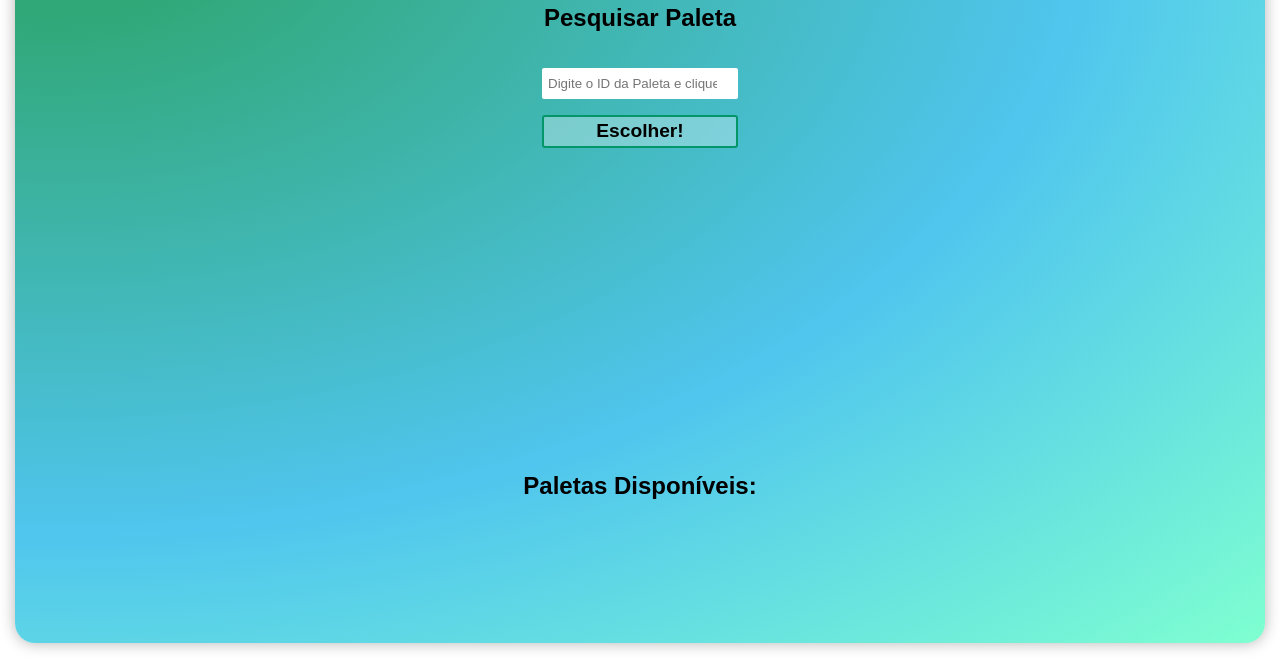
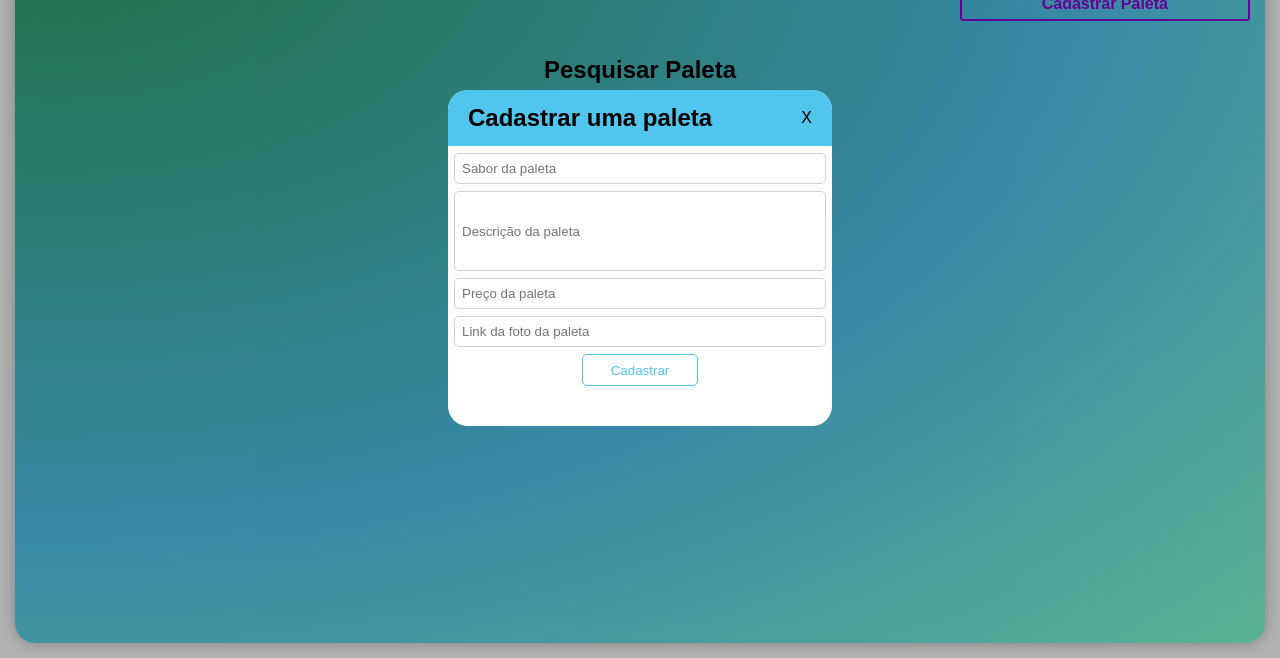
Before and after one commit to hethus/Front_m3, a website: page index.html in a window 1280 px wide. Shown: the part 142-800 px from the top of the page. Drawn offline with Linux system fonts and the light colour scheme; no server answers.

Commit message:
atualização

```diff
--- a/assets/script.js
+++ b/assets/script.js
@@ -1,32 +1,11 @@
-/* async function listarTodasAsPaletas() {
-  const response = await fetch("http://localhost:3000/paletas/listar-todas")
-
-  const paletas = await response.json()
-
-  paletas.forEach((paleta) => {
-    document.getElementById("paletaList").insertAdjacentHTML(
-      "beforeend",
-      `<div class="PaletaListaItem">
-        <div>
-            <div class="PaletaListaItem__sabor">${paleta.sabor}</div>
-            <div class="PaletaListaItem__preco">R$ ${paleta.preco.toFixed(2)}</div>
-            <div class="PaletaListaItem__descricao">${paleta.descricao}</div>
-          </div>
-            <img class="PaletaListaItem__foto" src=${
-              paleta.foto
-            } alt=${`Paleta de ${paleta.sabor}`} />
-        </div>`
-    );
-  });
-}
-
-listarTodasAsPaletas() */
-
 const baseUrl = "http://localhost:3000";
+let listaDePaleta = [];
 
 const listarTodasAsPaletas = async () => {
   const resposta = await fetch(`${baseUrl}/paletas/listar-todas`);
   const paletas = await resposta.json();
+
+  listaDePaleta = paletas
 
   return paletas;
 }
@@ -124,9 +103,22 @@ imprimirTodasPaletas();
 
 const imprimirUmaPaletaPorId = async () => {
   document.getElementById("paletaPesquisada").innerHTML = "";
-  const input = document.getElementById("InputIdPaleta");
-  const id = input.value;
+  const input = document.getElementById("InputBuscaSaborPaleta");
+  const sabor = input.value;
 
+  const paletaSelecionada = listaDePaleta.find((paleta) => paleta.sabor === sabor);
+
+  if (paletaSelecionada === undefined) {
+    const mensagemDeErro = document.createElement("p");
+    mensagemDeErro.id = "mensagemDeErro";
+    mensagemDeErro.classList.add("MensagemDeErro");
+    mensagemDeErro.innerText = "Nenhuma paleta encontrada!";
+
+    document.getElementById("paletaPesquisada").appendChild(mensagemDeErro);
+
+  }
+
+  const id = paletaSelecionada._id;
   const paletaPesquisa = await buscarPaletaId(id);
 
   if (paletaPesquisa === false) {
@@ -151,3 +143,41 @@ const imprimirUmaPaletaPorId = async () => {
     `;
   }
 }
+
+const mostrarModalCriacao = () => {
+  document.getElementById("fundoModal").style.display = "flex";
+}
+
+const esconderModalCriacao = () => {
+  document.getElementById("inputSabor").value = "";
+  document.getElementById("inputPreco").value = "";
+  document.getElementById("inputDescricao").value = "";
+  document.getElementById("inputFoto").value = "";
+
+  document.getElementById("fundoModal").style.display = "none";
+}
+
+const cadastrarNovaPaleta = async () => {
+  const sabor = document.getElementById("inputSabor").value;
+  const preco = document.getElementById("inputPreco").value;
+  const descricao = document.getElementById("inputDescricao").value;
+  const foto = document.getElementById("inputFoto").value;
+
+  const paleta = await criarPaleta(sabor, descricao, foto, preco);
+
+  document.getElementById("paletaList").insertAdjacentHTML(
+    "beforeend",
+    `
+    <div class="CartaoPaleta">
+      <div class="CartaoPaleta__infos">
+        <h4>${paleta.sabor}</h4>
+        <span>R$${paleta.preco.toFixed(2)}</span>
+        <p>${paleta.descricao}</p>
+      </div>
+      <img src="./${paleta.foto}" alt="Paleta sabor ${paleta.sabor}" class="CartaoPaleta__foto"/>
+    </div>
+    `
+  );
+
+  esconderModalCriacao();
+}
--- a/assets/style.css
+++ b/assets/style.css
@@ -1,14 +1,15 @@
-@import url('https://fonts.googleapis.com/css?family=Exo:400,700');
+* {
+  margin: 0;
+  padding: 0;
+  font-family: "Exo", sans-serif;
+}
 
 body,
 html {
-  margin: 0;
-  padding: 0;
   width: 100%;
   min-height: 100vh;
   overflow: auto;
   background-color: rgb(255, 255, 255);
-  font-family: sans-serif;
 }
 
 .Home {
@@ -31,9 +32,16 @@ html {
   display: flex;
   justify-content: space-around;
   color: rgb(0, 0, 0);
+  margin-top: 2rem;
 }
 
-.Home > div {
+.Home > .PesquisarPaleta {
+  display: flex;
+  justify-content: center;
+  color: rgb(0, 0, 0);
+}
+
+.Home > .Home__container {
   display: flex;
   justify-content: center;
   color: rgb(0, 0, 0);
@@ -70,7 +78,7 @@ html {
 }
 
 .CartaoPaleta {
-  font-family: 'Exo';
+  font-family: "Exo";
   background: rgba(255, 255, 255, 0.3);
   border-radius: 10px;
   padding: 10px;
@@ -109,7 +117,7 @@ html {
   font-size: 0.85em;
 }
 
-.CartaoPaleta__infos > span{
+.CartaoPaleta__infos > span {
   color: darkviolet;
 }
 
@@ -134,7 +142,7 @@ html {
 .Header > .Header__container > div {
   display: flex;
   align-items: center;
-  font-size: 20px;
+  font-size: x-large;
   background-color: #ffffff4d;
   width: 16vw;
   height: 7vh;
@@ -145,7 +153,7 @@ html {
 .Header > .Header__container > div > img {
   position: absolute;
   left: -25px;
-  top:-10px;
+  top: -10px;
 }
 
 .Header > .Header__container > div > h2 {
@@ -156,41 +164,123 @@ html {
 .MensagemDeErro {
   color: red;
   margin: 2rem;
-  font-size: 1.5rem;
+  font-size: larger;
 }
 
 .PesquisarPaleta {
   width: calc(20vw - 60px);
   padding: 0 40vw;
-  height: 50vh;
 }
 
 .PesquisarPaleta > .PesquisarPaleta__container {
   display: flex;
   flex-direction: column;
   width: 100%;
-  height: 30vh;
 }
 
-.PesquisarPaleta > .PesquisarPaleta__container > input{
+.PesquisarPaleta > .PesquisarPaleta__container > input {
   border: none;
   margin: 1rem 0;
   padding: 8px 6px;
-  border-radius: 2px;
+  border-radius: 3px;
 }
 
-.PesquisarPaleta > .PesquisarPaleta__container > button{
-  background-color: #ffffff4d;
-  border: none;
+.botao-padrao {
+  background-color: transparent;
   border-radius: 3px;
-  border: 2px solid #029669;
+  border: 2px solid #9400d3;
+  color: #9400d3;
   font-size: larger;
   font-weight: 700;
   height: 33px;
-
+  cursor: pointer;
 }
 
-.PesquisarPaleta > .PaletaPesquisada {
+.botao-cadastro {
+  padding: 0.1rem 5rem;
+  font-size: medium;
+}
+
+.botao-padrao:hover {
+  color: #50c5ee;
+  background-color: #9400d3;
+}
+
+.NovaPaleta__container {
+  width: 100%;
+  height: 5vh;
   display: flex;
-  flex-wrap: wrap;
+  justify-content: flex-end;
+  align-items: center;
 }
+
+.fundo-modal {
+  display: none;
+  width: 100vw;
+  height: 100vh;
+  position: fixed;
+  top: 0;
+  left: 0;
+  background-color: #0000004d;
+  display: flex;
+  align-items: center;
+  justify-content: center;
+}
+
+.fundo-modal > .modal {
+  width: 30vw;
+  height: 42vh;
+  background-color: white;
+  border-radius: 20px;
+}
+
+.fundo-modal > .modal > .cabecalho-modal {
+  width: calc(100% - 40px);
+  height: 7vh;
+  background-color: #50c5ee;
+  border-radius: 20px 20px 0 0;
+  display: flex;
+  justify-content: space-between;
+  align-items: center;
+  padding: 0 20px;
+  user-select: none;
+}
+
+.fundo-modal > .modal > .cabecalho-modal > span {
+  cursor: pointer;
+}
+
+.fundo-modal > .modal > .corpo-modal {
+  display: flex;
+  flex-direction: column;
+  width: calc(100% - 14px);
+  padding: 0 7px;
+  align-items: center;
+}
+
+.fundo-modal > .modal > .corpo-modal > input {
+  width: calc(100% - 14px);
+  border: 1px solid #0000002d;
+  border-radius: 5px;
+  padding: 7px;
+  margin-top: 7px;
+}
+
+.fundo-modal > .modal > .corpo-modal > .input-descricao {
+  height: 8vh;
+}
+
+.fundo-modal > .modal > .corpo-modal > button {
+  width: 9vw;
+  height: 4vh;
+  margin-top: 7px;
+  border: 1px solid #50c5ee;
+  color: #50c5ee;
+  background-color: transparent;
+  border-radius: 5px;
+}
+
+.fundo-modal > .modal > .corpo-modal > button:hover {
+  color: white;
+  background-color: #50c5ee;
+}
--- a/index.html
+++ b/index.html
@@ -19,11 +19,15 @@
       </div>
     </header>
 
+    <div class="NovaPaleta__container">
+      <button onclick="mostrarModalCriacao()" class="botao-padrao botao-cadastro">Cadastrar Paleta</button>
+    </div>
+
     <h2>Pesquisar Paleta</h2>
     <div class="PesquisarPaleta">
       <div class="PesquisarPaleta__container">
-        <input type="number" id="InputIdPaleta" placeholder="Digite o ID da Paleta e clique em escolher!">
-        <button onclick="imprimirUmaPaletaPorId()">Escolher!</button>
+        <input id="InputBuscaSaborPaleta" placeholder="Digite o sabor da Paleta e clique em escolher!">
+        <button class="botao-padrao" onclick="imprimirUmaPaletaPorId()">Escolher!</button>
         <div class="PaletaPesquisada" id="paletaPesquisada"></div>
       </div>
     </div>
@@ -33,6 +37,23 @@
       <div class="PaletaLista" id="paletaList">
       </div>
     </div>
+
+    <div class="fundo-modal" id="fundoModal">
+      <div class="modal">
+        <div class="cabecalho-modal">
+          <h2>Cadastrar uma paleta</h2>
+          <span onclick="esconderModalCriacao()">X</span>
+        </div>
+
+        <div class="corpo-modal">
+          <input class="input-sabor" id="inputSabor" placeholder="Sabor da paleta">
+          <input class="input-descricao" id="inputDescricao" placeholder="Descrição da paleta">
+          <input type="number" class="input-preco" id="inputPreco" placeholder="Preço da paleta">
+          <input class="input-foto" id="inputFoto" placeholder="Link da foto da paleta">
+          <button class="botao-modal" onclick="cadastrarNovaPaleta()">Cadastrar</button>
+        </div>
+      </div>
+    </div>
   </div>
 </body>
 <script src="./assets/script.js"></script>
```
